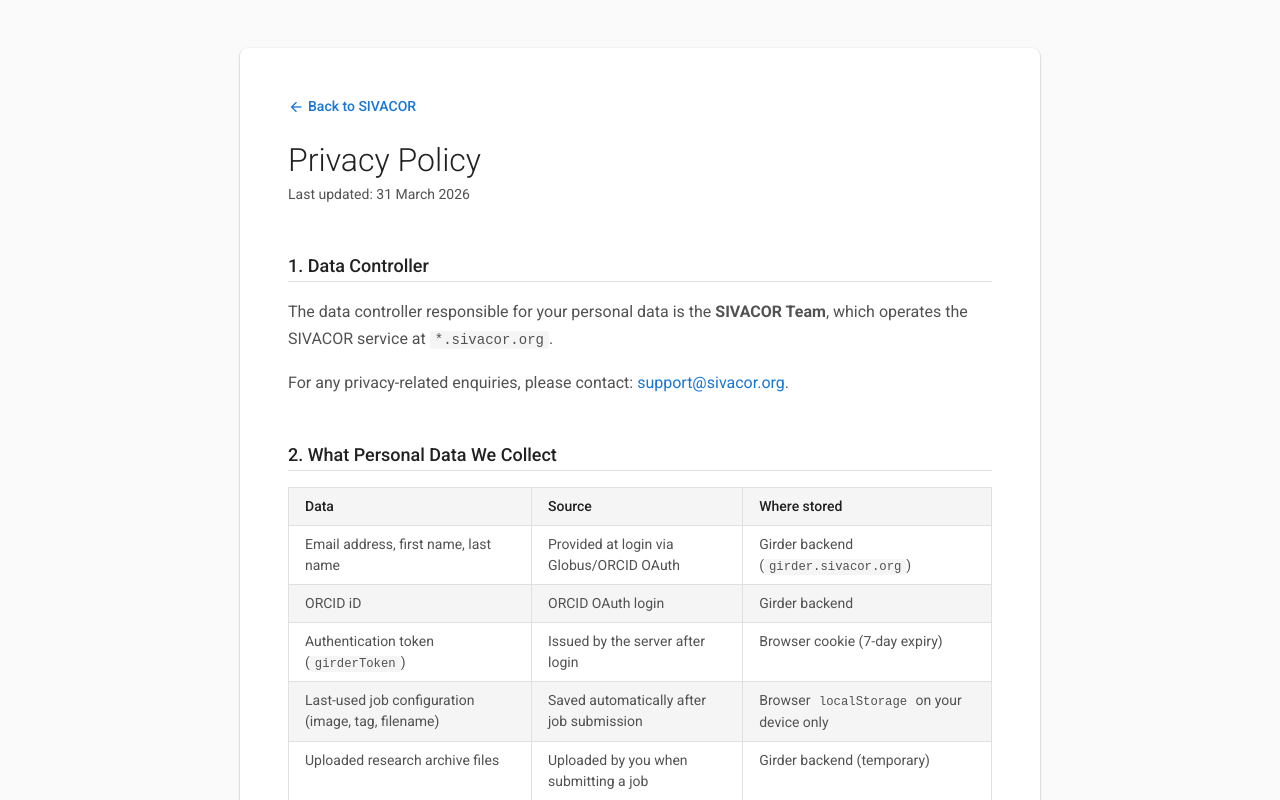
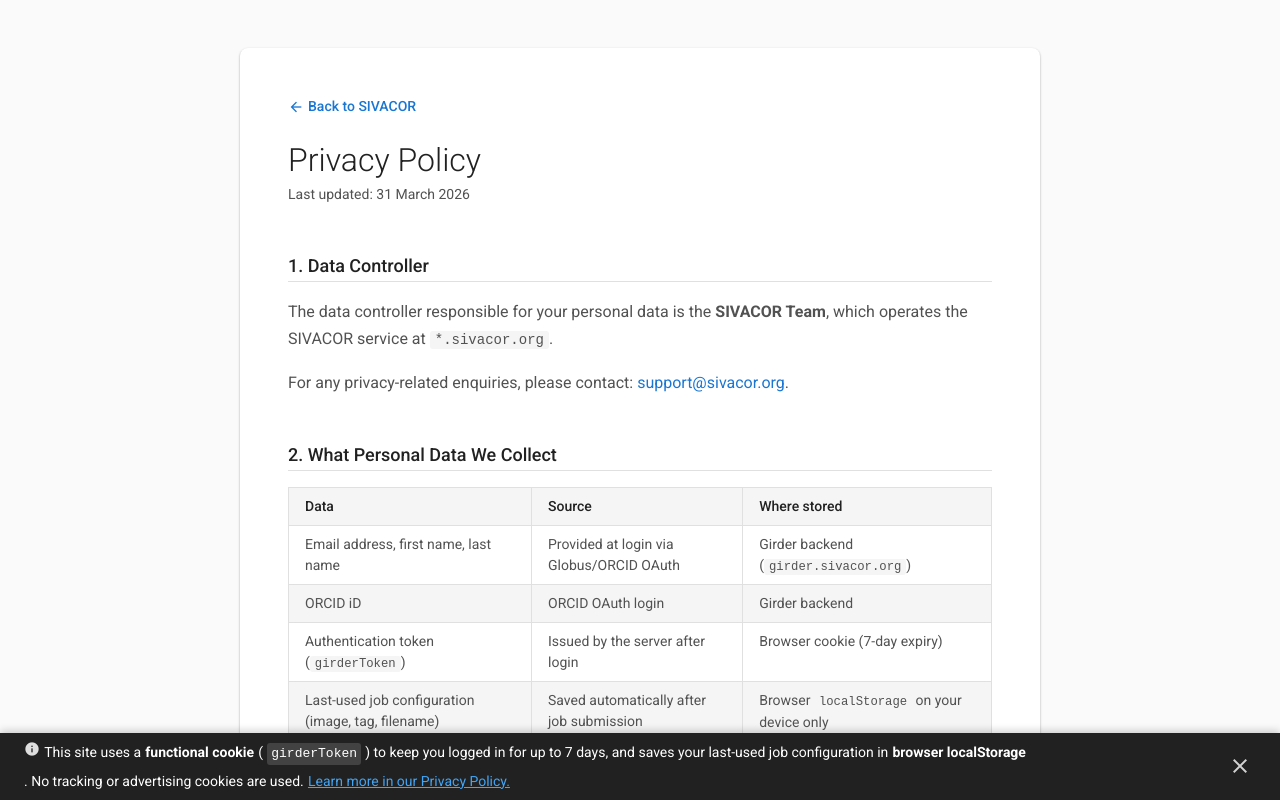
Before and after one commit to SIVACOR/aea-sivacor, a SvelteKit app: page /privacy in a window 1280 px wide. Shown: the top 800 px of the page. Built offline with nearby package versions, Linux system fonts and the light colour scheme; no server answers.

Commit message:
Add cookie usage notice

```diff
--- /dev/null
+++ b/src/lib/CookieNotice.svelte
@@ -0,0 +1,118 @@
+<script lang="ts">
+    import { createEventDispatcher } from "svelte";
+
+    export let privacyPolicyUrl = "/privacy";
+
+    const dispatch = createEventDispatcher();
+
+    function dismiss() {
+        dispatch("dismiss");
+    }
+</script>
+
+<div class="cookie-notice" role="region" aria-label="Cookie and storage notice">
+    <p class="notice-text">
+        <span class="material-icons notice-icon" aria-hidden="true">info</span>
+        This site uses a <strong>functional cookie</strong> (<code
+            >girderToken</code
+        >) to keep you logged in for up to 7 days, and saves your last-used job
+        configuration in <strong>browser localStorage</strong>. No tracking or
+        advertising cookies are used.
+        <a href={privacyPolicyUrl}>Learn more in our Privacy Policy.</a>
+    </p>
+    <button
+        class="dismiss-btn"
+        on:click={dismiss}
+        aria-label="Dismiss cookie notice"
+    >
+        <span class="material-icons" aria-hidden="true">close</span>
+    </button>
+</div>
+
+<style>
+    .cookie-notice {
+        position: fixed;
+        bottom: 0;
+        left: 0;
+        right: 0;
+        z-index: 1000;
+        display: flex;
+        align-items: center;
+        gap: var(--md-spacing-md);
+        padding: var(--md-spacing-sm) var(--md-spacing-lg);
+        background: var(--md-on-surface);
+        color: var(--md-surface);
+        font-size: 0.875rem;
+        line-height: 1.5;
+        box-shadow: 0 -2px 8px rgba(0, 0, 0, 0.2);
+    }
+
+    .notice-text {
+        flex: 1;
+        margin: 0;
+        display: flex;
+        align-items: baseline;
+        flex-wrap: wrap;
+        gap: 0.3em;
+    }
+
+    .notice-icon {
+        font-size: 1rem;
+        vertical-align: middle;
+        opacity: 0.85;
+        flex-shrink: 0;
+    }
+
+    .notice-text a {
+        color: var(--md-primary-light, #90caf9);
+        text-decoration: underline;
+        white-space: nowrap;
+    }
+
+    .notice-text a:hover {
+        color: #fff;
+    }
+
+    code {
+        background: rgba(255, 255, 255, 0.15);
+        padding: 1px 4px;
+        border-radius: 3px;
+        font-size: 0.8125rem;
+    }
+
+    .dismiss-btn {
+        flex-shrink: 0;
+        display: flex;
+        align-items: center;
+        justify-content: center;
+        background: none;
+        border: none;
+        color: var(--md-surface);
+        cursor: pointer;
+        padding: var(--md-spacing-xs);
+        border-radius: 4px;
+        opacity: 0.8;
+        transition: opacity 0.15s;
+    }
+
+    .dismiss-btn:hover {
+        opacity: 1;
+    }
+
+    .dismiss-btn:focus-visible {
+        outline: 2px solid var(--md-primary-light, #90caf9);
+        outline-offset: 2px;
+    }
+
+    @media (max-width: 600px) {
+        .cookie-notice {
+            flex-direction: column;
+            align-items: flex-start;
+            gap: var(--md-spacing-sm);
+        }
+
+        .dismiss-btn {
+            align-self: flex-end;
+        }
+    }
+</style>
--- a/src/routes/+layout.svelte
+++ b/src/routes/+layout.svelte
@@ -5,12 +5,24 @@
     import { checkAuthentication, setAuthToken } from "../lib/api";
     import { authLoading, user } from "../lib/stores";
     import Banner from "../lib/Banner.svelte";
+    import CookieNotice from "../lib/CookieNotice.svelte";
     import "../app.css";
     import { browser } from "$app/environment";
 
     let showBanner = false;
     if (browser && showBanner) {
         showBanner = sessionStorage.getItem("bannerDismissed") !== "true";
+    }
+
+    let showCookieNotice = false;
+    if (browser) {
+        showCookieNotice =
+            sessionStorage.getItem("cookieNoticeDismissed") !== "true";
+    }
+
+    function dismissCookieNotice() {
+        showCookieNotice = false;
+        sessionStorage.setItem("cookieNoticeDismissed", "true");
     }
 
     const maintenanceMessage =
@@ -116,6 +128,9 @@
             <a href="/privacy">Privacy Policy</a>
         </footer>
     </div>
+    {#if showCookieNotice}
+        <CookieNotice on:dismiss={dismissCookieNotice} />
+    {/if}
 {/if}
 
 <style>
```
